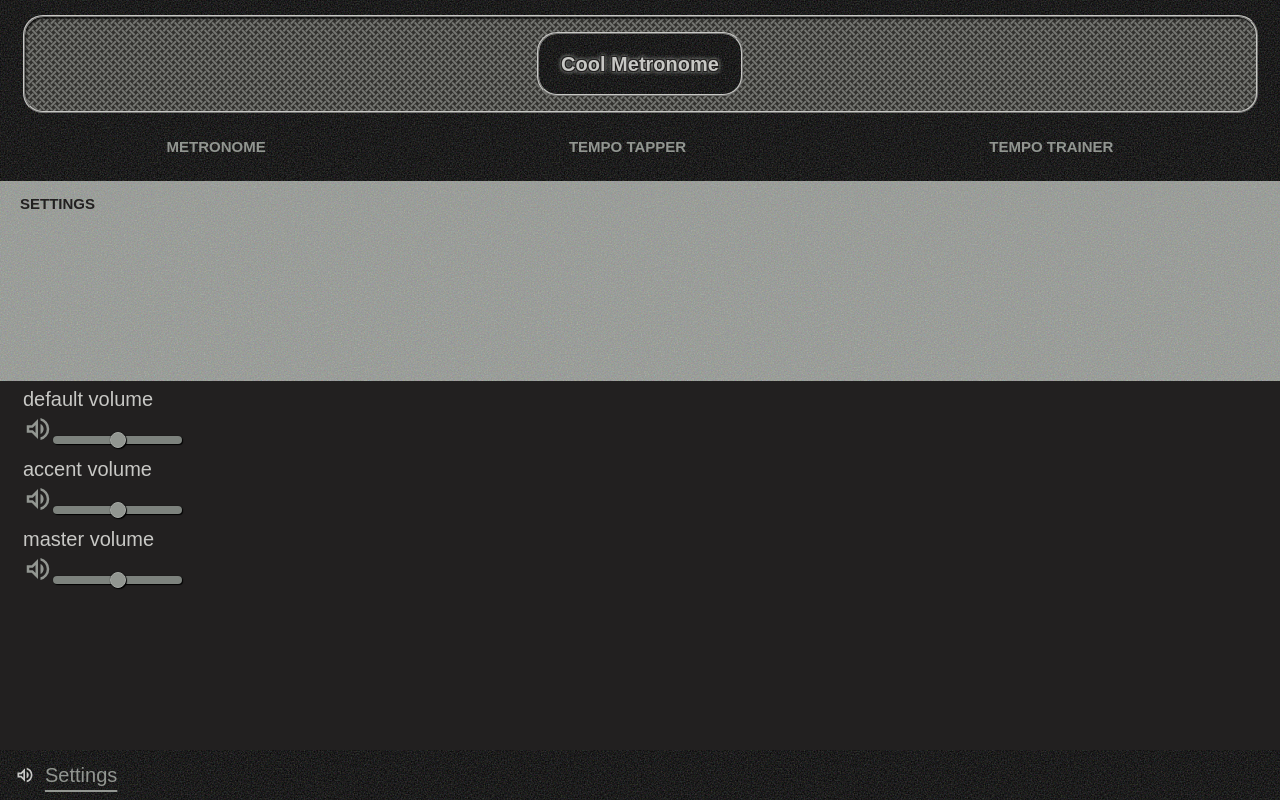
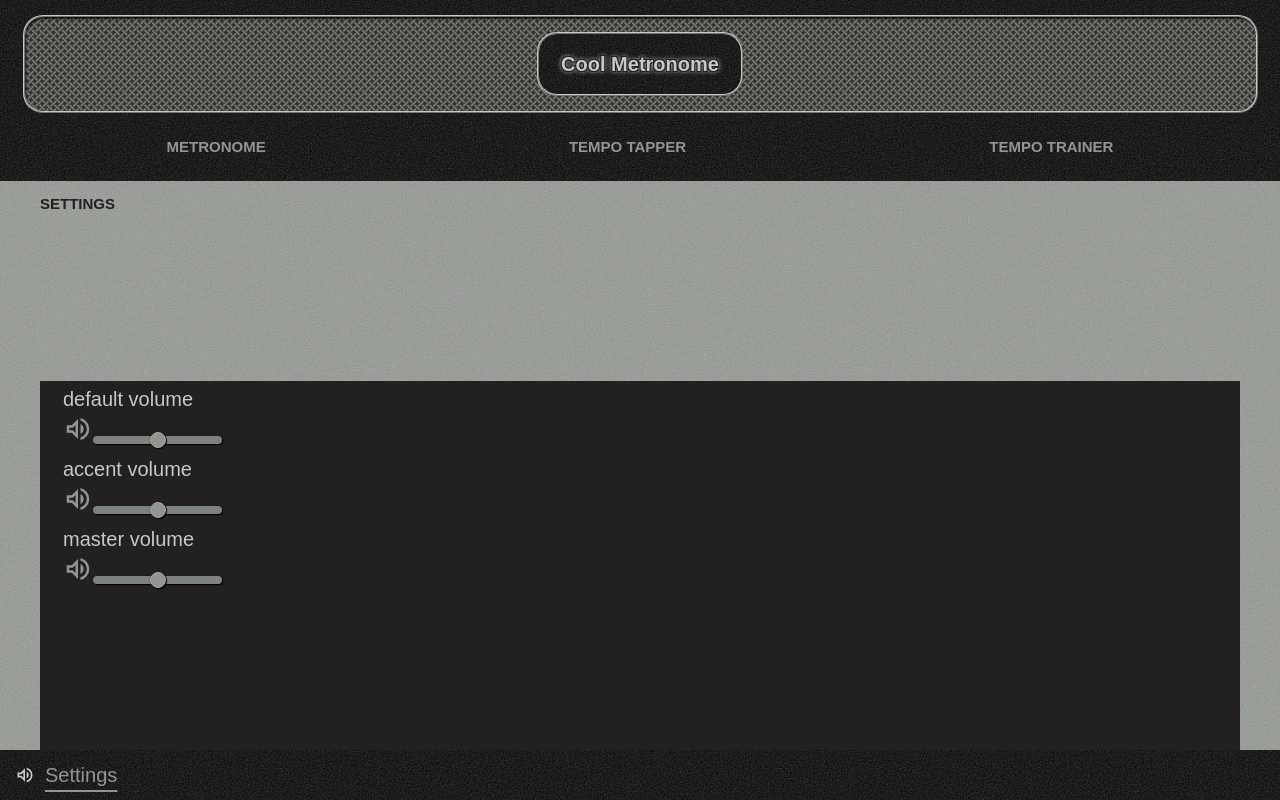
Before and after one commit to ElliotReed/metronome, a React (Vite) app: page /settings in a window 1280 px wide. Built offline with nearby package versions, Linux system fonts and the light colour scheme; no server answers; a web font is replaced by a local one.

Commit message:
updated main-layout-grid

```diff
--- a/src/common.css
+++ b/src/common.css
@@ -1,6 +1,6 @@
 .main-layout-grid {
   display: grid;
-  grid-template-columns: [start] var(--em-md) [pad-start]1fr[pad-end]var(--em-md) [end];
+  grid-template-columns: [start] var(--em-md) [pad-start]1fr [center] 1fr[pad-end]var(--em-md) [end];
 
   &>* {
     grid-column: pad-start / pad-end;
@@ -10,12 +10,18 @@
     grid-column: pad-start / pad-end;
   }
 
+  .main-layout-grid__centered {
+    grid-column: pad-start / pad-end;
+    justify-self: center;
+    max-width: var(--max-width);
+  }
+
   .main-layout-grid-left-gutter {
     grid-column-start: pad-start;
     grid-column-end: auto;
   }
 
-  .main-layout-grid-full-width {
+  .main-layout-grid__full-width {
     grid-column: start / end;
   }
 }
```
